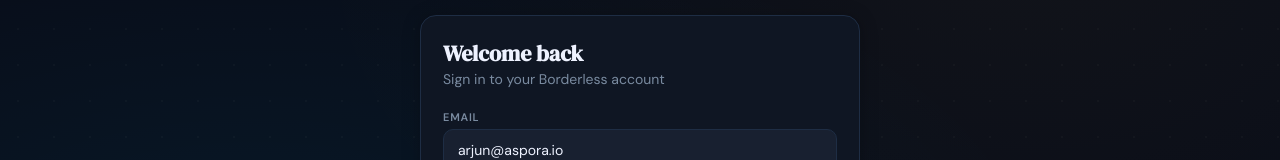
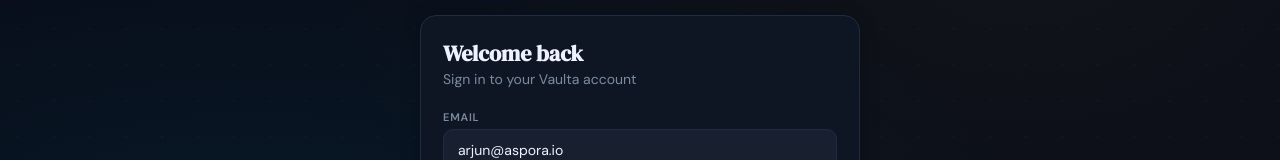
Before and after one commit to pavan1832/Vaulta---Fintech-Dashboard, a React (Create React App) app: page / in a window 1280 px wide. Shown: the part 205-365 px from the top of the page. Built offline with nearby package versions, Linux system fonts and the light colour scheme.

Commit message:
Update LoginPage.jsx

```diff
--- a/src/pages/LoginPage.jsx
+++ b/src/pages/LoginPage.jsx
@@ -69,7 +69,7 @@
           Welcome back
         </h2>
         <p style={{ fontSize: 14, color: T.textSecondary, marginBottom: 22 }}>
-          Sign in to your Borderless account
+          Sign in to your Vaulta account
         </p>
 
         {error && <AlertBox type="error">{error}</AlertBox>}
```
